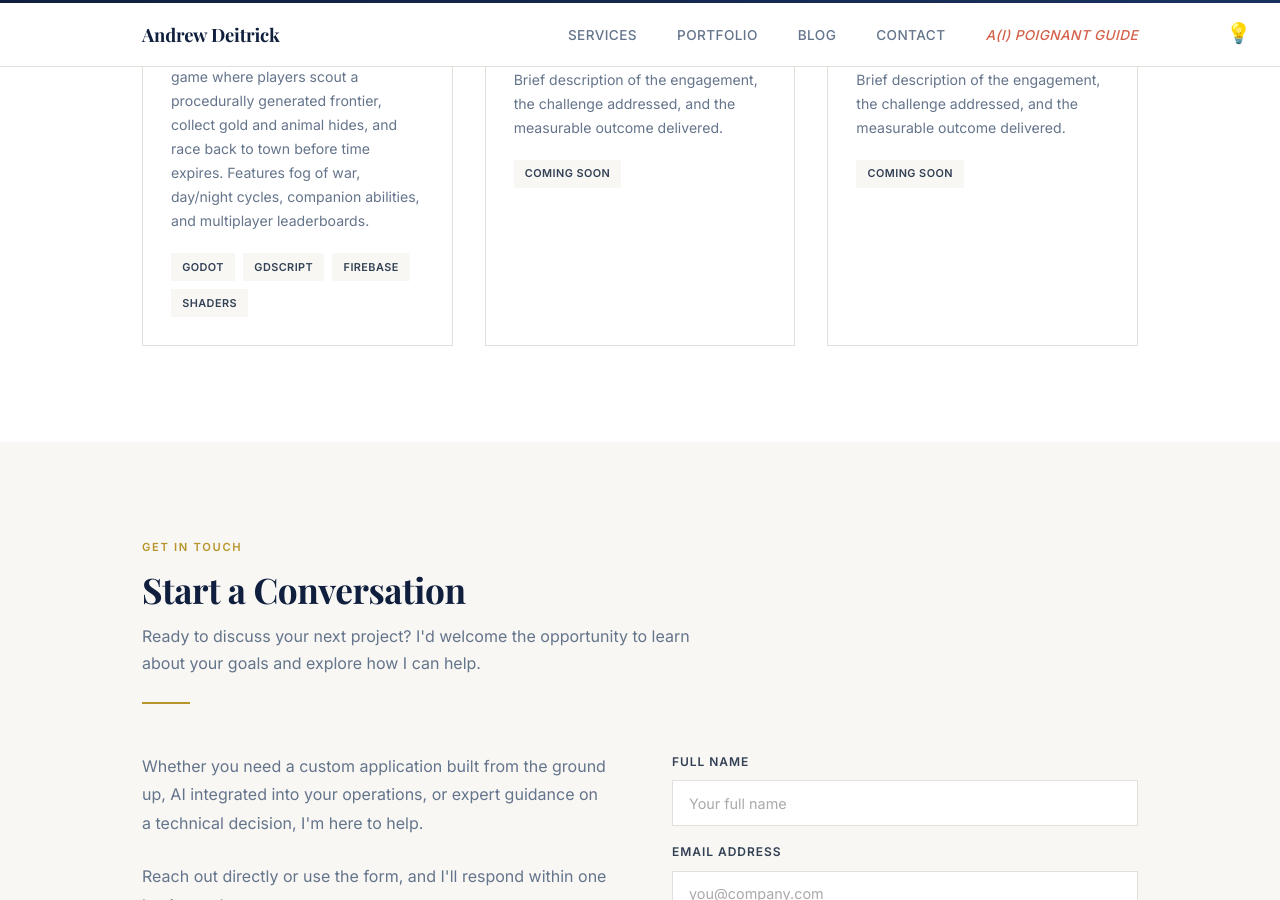
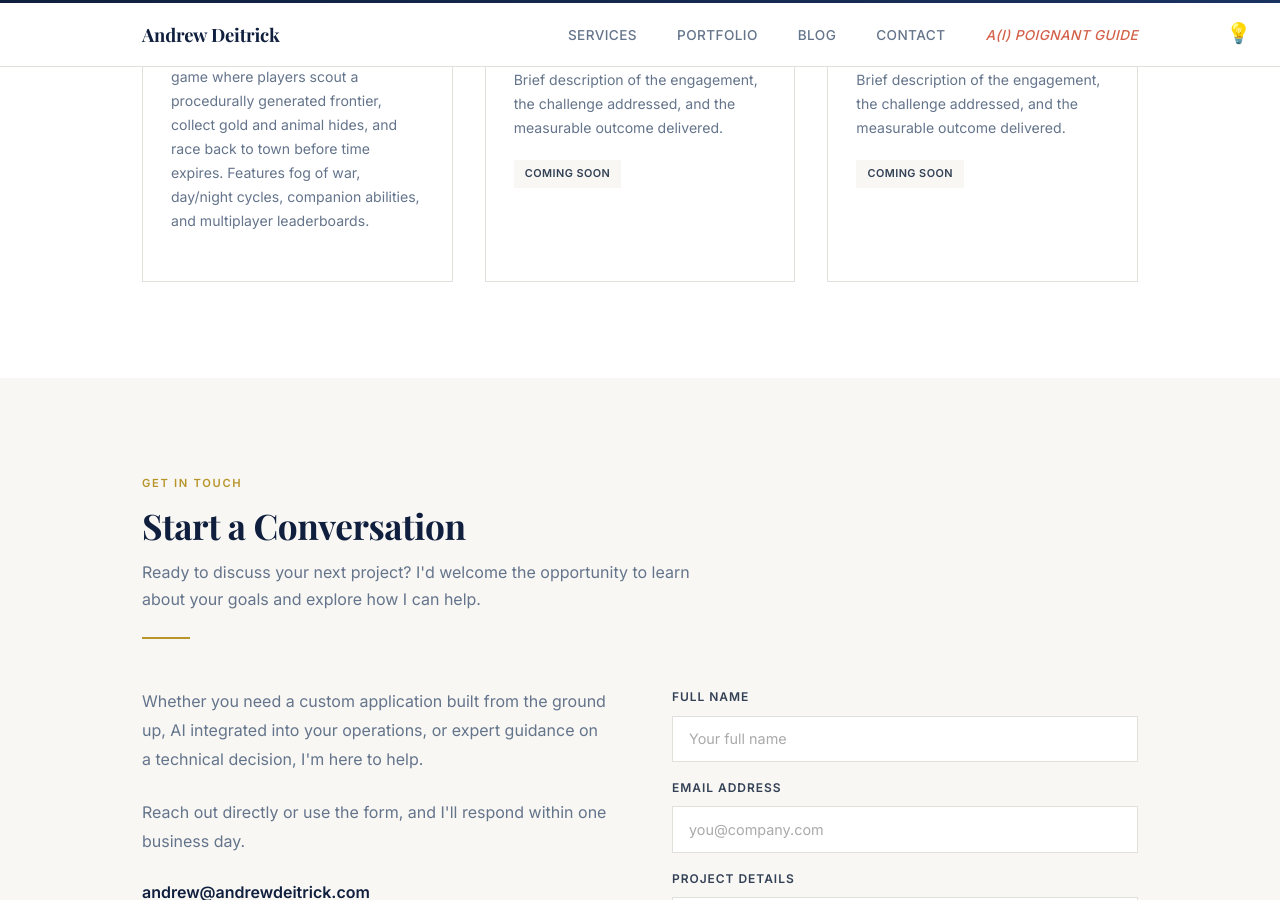
Before and after one commit to andrewdeitrick/andrewdeitrick.com, a Jekyll site: the page built from index.html, in a window 1280 px wide and 900 px high, scrolled down 2079 px. Built offline with Jekyll 4.4.1, drawn with Linux system fonts in a browser that asks for light colours.

Commit message:
Remove technology tags from Frontier Relay card
Co-Authored-By: Claude Opus 4.6 (1M context) <noreply@anthropic.com>

```diff
--- a/index.html
+++ b/index.html
@@ -60,12 +60,6 @@ title: Andrew Deitrick — Software Engineering & AI Implementation
       <div class="project-info">
         <h3>Frontier Relay</h3>
         <p>A grid-based exploration and racing game where players scout a procedurally generated frontier, collect gold and animal hides, and race back to town before time expires. Features fog of war, day/night cycles, companion abilities, and multiplayer leaderboards.</p>
-        <div class="project-tags">
-          <span class="tag">Godot</span>
-          <span class="tag">GDScript</span>
-          <span class="tag">Firebase</span>
-          <span class="tag">Shaders</span>
-        </div>
       </div>
     </div>
     <div class="project-card">
```
